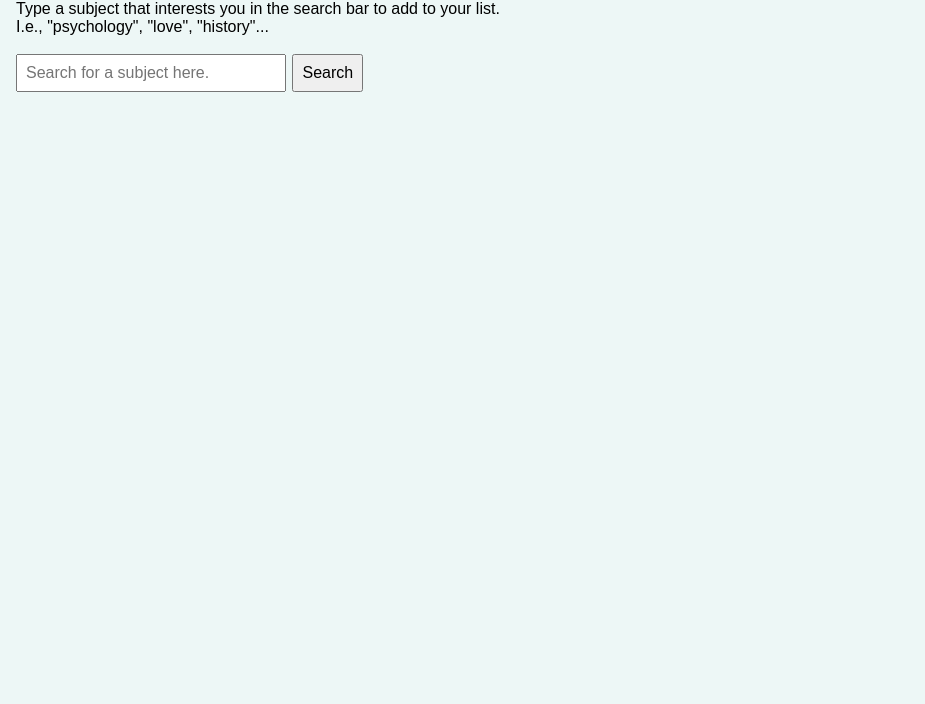
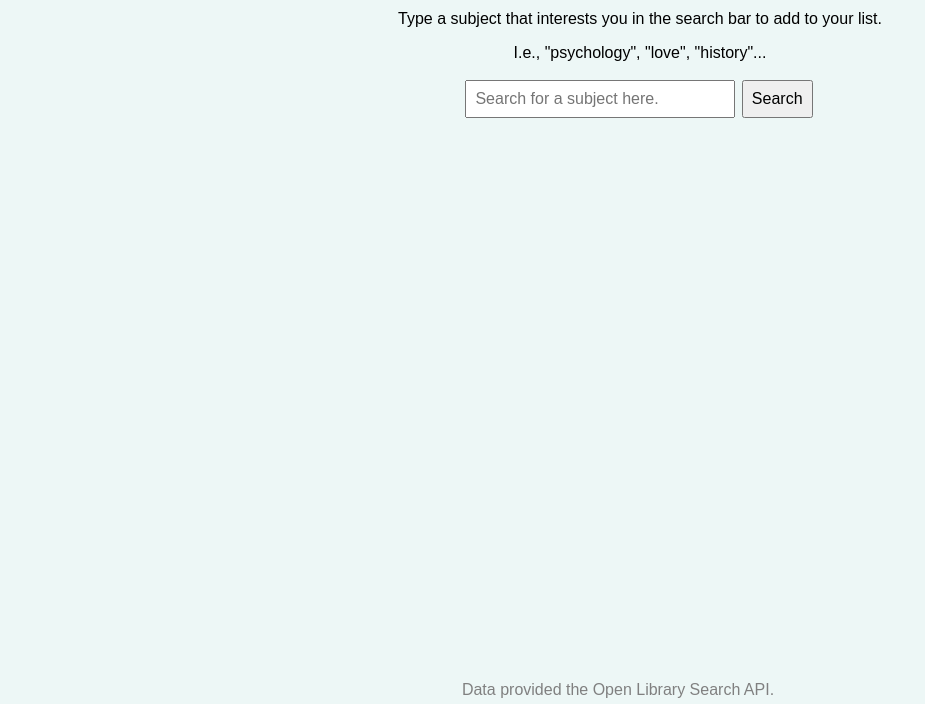
Before and after one commit to msalexford/gen_assemb_api_proj, a plain HTML site: page api.html in a window 1280 px wide. Shown: the part 96-800 px from the top of the page, without its empty margins (0-925 px from the left). Drawn offline with nearby package versions, Linux system fonts and the light colour scheme.

Commit message:
Final changes.

```diff
--- a/api.html
+++ b/api.html
@@ -7,7 +7,7 @@
     <head>
         <meta charset="utf-8">
         <meta http-equiv="X-UA-Compatible" content="IE=edge">
-        <title></title>
+        <title>Build your reading list!</title>
         <meta name="description" content="">
         <meta name="viewport" content="width=device-width, initial-scale=1">
         <link rel="stylesheet" href="style.css">
@@ -18,15 +18,19 @@
 
     </head>
     <body>
+    <div id="apiresults">
         <!--[if lt IE 7]>
             <p class="browsehappy">You are using an <strong>outdated</strong> browser. Please <a href="#">upgrade your browser</a> to improve your experience.</p>
         <![endif]-->
+
         <h1>Ready for your reading list?</h1>
-        <p>Type a subject that interests you in the search bar to add to your list. <br />
-            I.e., "psychology", "love", "history"...</p>
+        <p>Type a subject that interests you in the search bar to add to your list.</p>
+
+        <p>I.e., "psychology", "love", "history"...</p>
         <!--add button-->
         <input type="text" placeholder="Search for a subject here."/>
         <button id="searchButton">Search</button>
+
         <br /><br />
         <div id="resultsdiv">
             <!--loading-->
@@ -36,5 +40,9 @@
                 <ul id="myList"></ul>
             </div>
         </div>
+    </div>
+        <div class="footer">
+            Data provided the Open Library Search API.
+        </div>
     </body>
 </html>
--- a/script.js
+++ b/script.js
@@ -7,7 +7,7 @@ const button = document.querySelector('button')
 
 // create function to change background color of button on mouseover
 function changeBgColor() {
-    button.style.background = '#FFD1BD'
+    button.style.background = '#FFBDBD'
 }
 // create function to return background color to default on mouseover
 function returnBgColor() {
--- a/style.css
+++ b/style.css
@@ -1,9 +1,5 @@
 
 li:before {content: '\1F4DA'; margin-left: -20px; margin-right: 10px;}
-
-/* .p {
-    font-family: Arial, Helvetica, sans-serif;
-} */
 
 * {
     font-family: Arial, Geneva, Helvetica, sans-serif;
@@ -26,16 +22,33 @@ button {
     margin: 2px;
 }
 
-#resultsdiv {
-    width: 500px;
-    padding: .5em;
+#apiresults {
+    margin: auto;
+    width: 60%;
+    padding: 10px;
+    text-align: center;
+}
+
+ul {
+    list-style-type:none;
+    text-align: left;
 }
 
 ul li {
     margin: 5px;
 }
 
-#loading {
+.footer {
+position: fixed;
+left: 10px;
+bottom: 5px;
+right: 10px;
+width: 95%;
+color: gray;
+text-align: center;
+}
+
+/* #loading {
     width: 2rem;
     height: 2rem;
     border: 5px solid #f3f3f3;
@@ -57,4 +70,4 @@ ul li {
     to {
         transform: rotate(360deg);
     }
-}
+} */
```
Also changed, not shown: index.html (+5 -2 lines).
